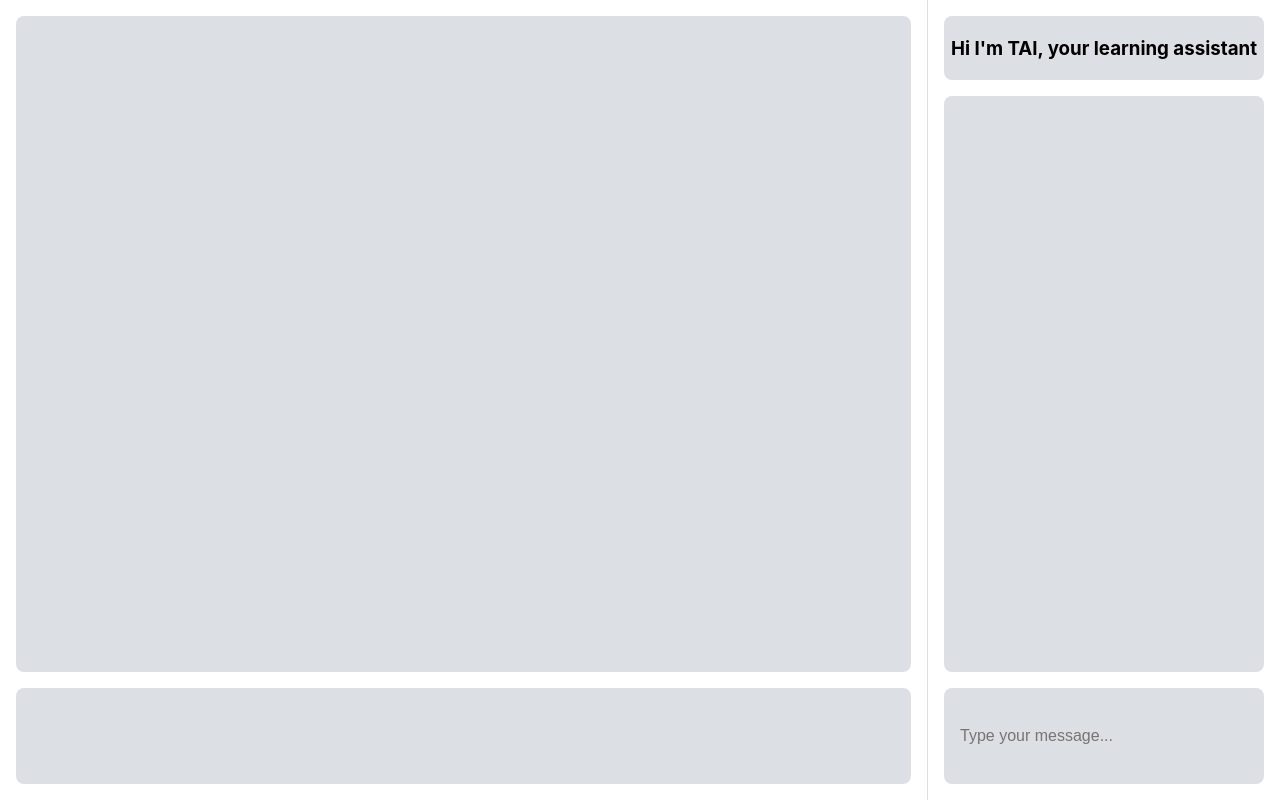
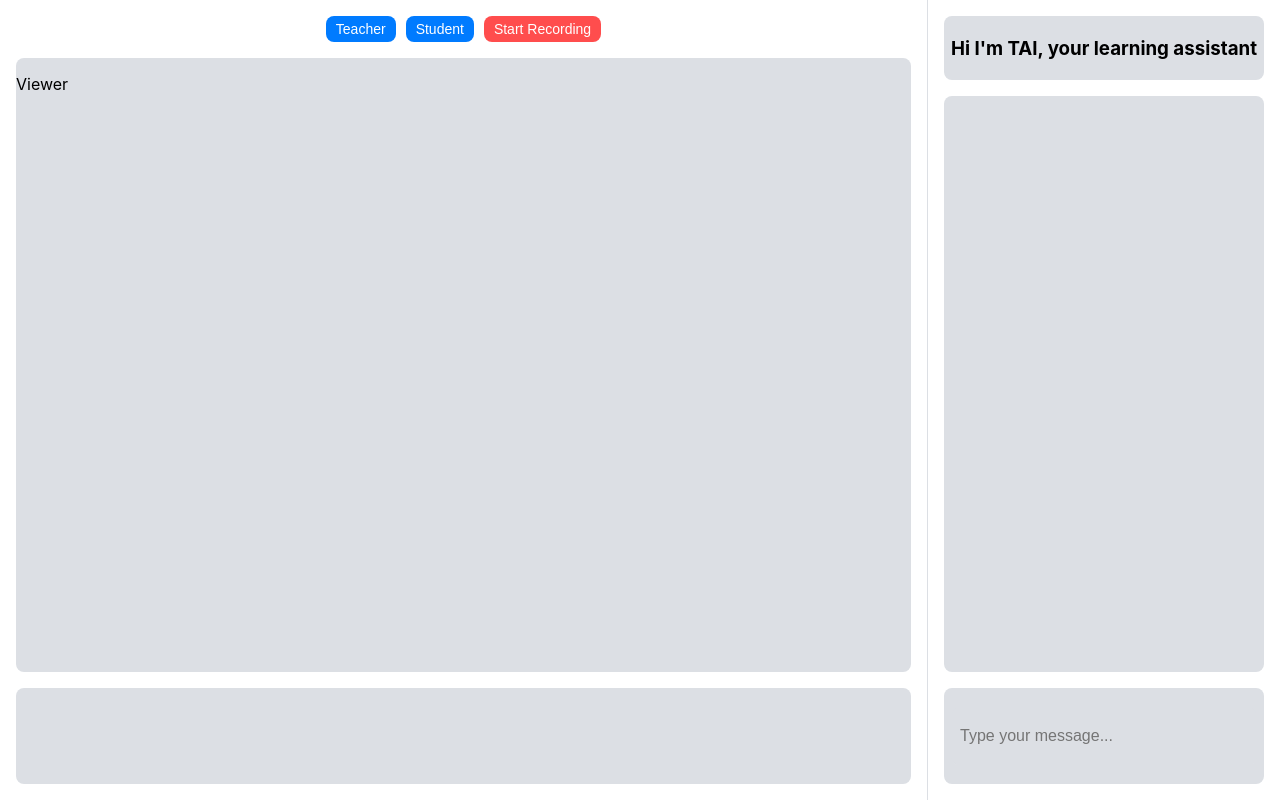
Before and after one commit to cmezzac/TAI, a React (Create React App) app in the folder front-end/: page / in a window 1280 px wide. Built offline with nearby package versions, Linux system fonts and the light colour scheme.

Commit message:
button and pdf viewer component

```diff
--- a/front-end/src/App.css
+++ b/front-end/src/App.css
@@ -1,19 +1,19 @@
 .App {
   display: flex;
   height: 100vh;
-  flex-direction: row-reverse; /* Moves the sidebar to the right */
+  flex-direction: row-reverse;
 }
 
 .right-sidebar {
   width: 25%;
   padding: 16px;
-  border-left: 1px solid #dcdfe4; /* Change to left border since it's now on the right */
+  border-left: 1px solid #dcdfe4;
   display: flex;
   flex-direction: column;
 }
 
 .small-box {
-  background-color: #dcdfe4; /* Lighter shade */
+  background-color: #dcdfe4;
   height: 64px;
   margin-bottom: 16px;
   border-radius: 8px;
@@ -24,15 +24,15 @@
 }
 
 .middle-box {
-  background-color: #dcdfe4; /* Lighter shade */
-  flex: 1; /* Take up all remaining space */
+  background-color: #dcdfe4;
+  flex: 1;
   border-radius: 8px;
   margin-bottom: 16px;
 }
 
 .bottom-box {
-  background-color: #dcdfe4; /* Lighter shade */
-  height: 96px; /* Adjusted to match the footer box */
+  background-color: #dcdfe4;
+  height: 96px;
   border-radius: 8px;
   display: flex;
   align-items: center;
@@ -56,15 +56,44 @@
   flex-direction: column;
 }
 
+.button-group {
+  display: flex;
+  justify-content: center;
+  gap: 10px;
+  margin-bottom: 16px;
+}
+
+.btn {
+  padding: 5px 10px;
+  border: none;
+  border-radius: 8px;
+  background-color: #007bff;
+  color: white;
+  font-size: 14px;
+  cursor: pointer;
+}
+
+.btn:hover {
+  background-color: #0056b3;
+}
+
+.btn-red {
+  background-color: #ff4d4d;
+}
+
+.btn-red:hover {
+  background-color: #cc0000;
+}
+
 .content-box {
-  background-color: #dcdfe4; /* Lighter shade */
+  background-color: #dcdfe4;
   flex: 1;
   border-radius: 8px;
 }
 
 .footer-box {
-  background-color: #dcdfe4; /* Lighter shade */
-  height: 96px; /* Made bigger */
+  background-color: #dcdfe4;
+  height: 96px;
   margin-top: 16px;
   border-radius: 8px;
 }
--- a/front-end/src/App.js
+++ b/front-end/src/App.js
@@ -1,5 +1,6 @@
 import React from "react";
 import "./App.css";
+import PdfViewer from "./components/PdfViewer";
 
 export default function App() {
   return (
@@ -9,7 +10,8 @@ export default function App() {
         <div className="small-box">
           <h3>Hi I'm TAI, your learning assistant</h3>
         </div>
-        <div className="middle-box"></div>
+        <div className="middle-box">
+        </div>
         <div className="bottom-box">
           <input type="text" placeholder="Type your message..." />
         </div>
@@ -17,7 +19,14 @@ export default function App() {
 
       {/* Main Content */}
       <div className="main-content">
-        <div className="content-box"></div>
+        <div className="button-group">
+          <button className="btn">Teacher</button>
+          <button className="btn">Student</button>
+          <button className="btn btn-red">Start Recording</button>
+        </div>
+        <div className="content-box">
+          <PdfViewer />
+        </div>
         <div className="footer-box"></div>
       </div>
     </div>
--- /dev/null
+++ b/front-end/src/components/PdfViewer.js
@@ -0,0 +1,8 @@
+import React from 'react';
+
+export default function PdfViewer(){
+
+    return(
+        <p>Viewer</p>
+    );
+}
```
Also changed, not shown: front-end/src/components/PdfViewer.css (added).
